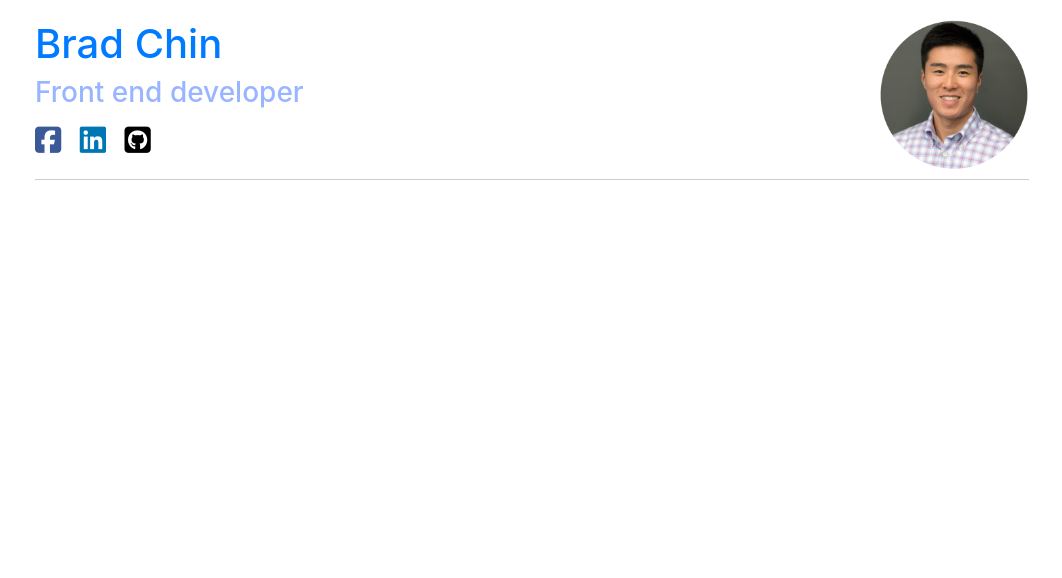
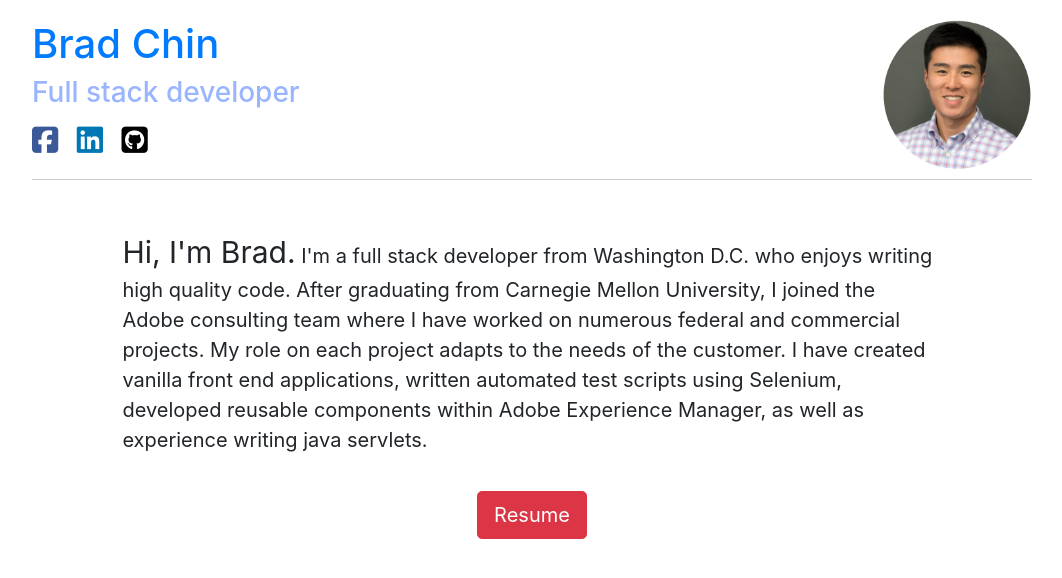
Before and after one commit to bradchn/bradchn.github.io, a plain HTML site: page index.html in a window 1280 px wide. Shown: the top 578 px of the page, without its empty margins (108-1170 px from the left). Drawn offline with nearby package versions, Linux system fonts and the light colour scheme.

Commit message:
added description

```diff
--- a/css/styles.css
+++ b/css/styles.css
@@ -1,11 +1,9 @@
-body{
-	margin: 20px 10%;
-}
+
 
 .header{
+	margin: 20px 10%;
 	height: 160px;
 	border-bottom: 1px solid #cccccc;
-	margin-bottom: 20px;
 }
 
 .dev-tag{
@@ -48,6 +46,36 @@ body{
 	font-size: 35px;
 }
 
+section{
+	margin-top: 50px;
+	margin-left: 10%;
+	margin-right: 10%;
+	padding-bottom: 50px;
+}
+
+.large-text{
+	font-size: 30px;
+}
+
+.section-center{
+	display: flex;
+	justify-content: center;
+	border-bottom: 1px solid #cccccc;
+}
+
 .about-container{
+	display: flex;
+	justify-content: center;
+	align-items: center;
+	flex-direction: column;
+	width: 80%;
 
 }
+
+.about-container p{
+	font-size: 20px;
+}
+
+.resume-container{
+	margin-top: 20px;
+}
--- a/index.html
+++ b/index.html
@@ -17,7 +17,7 @@
 					<a href="mailto:bradchn@gmail.com">
 						<h1>Brad Chin</h1>
 					</a>
-					<h3 class="dev-tag">Front end developer</h3>
+					<h3 class="dev-tag">Full stack developer</h3>
 					<div class="social-container">
 						<a href="https://www.facebook.com/bradchin95" target="_blank">
 							<i class="fab fa-facebook-square social-link"></i>
@@ -35,8 +35,13 @@
 				</div>
 			</div>
 		</header>
-		<section>
-			<div class="about-container">
+		<section class="section-center">
+			<div class="about-container section-border">
+				<p><span class="large-text">Hi, I'm Brad.</span> I'm a full stack developer from Washington D.C. who enjoys writing high quality code. After graduating from Carnegie Mellon University, I joined the Adobe consulting team where I have worked on numerous federal and commercial projects. My role on each project adapts to the needs of the customer. I have created vanilla front end applications, written automated test scripts using Selenium, developed reusable components within Adobe Experience Manager, as well as experience writing java servlets.
+				</p>
+				<div class="resume-container">
+					<button type="button" class="btn btn-lg btn-danger">Resume</button>
+				</div>
 			</div>
 		</section>
 
```
